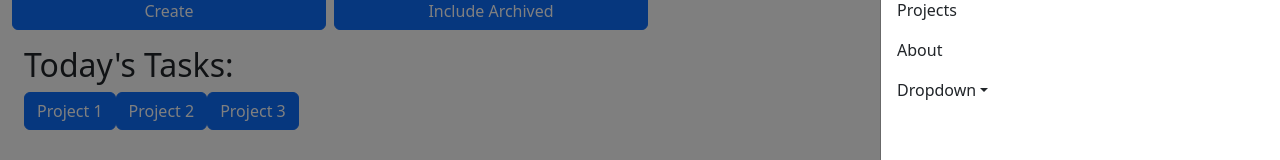
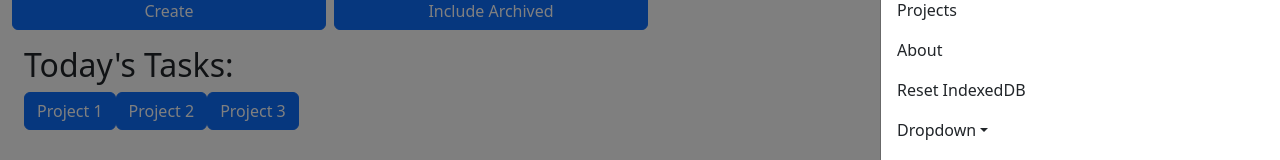
Before and after one commit to jumpingElephant/react-timesheet-pwa, a React (Create React App) app: page /projects in a window 1280 px wide. Both pictures are taken after a click on the button 1170 px from the left and 28 px from the top of the page. Shown: the part 128-288 px from the top of the page. Built offline with nearby package versions, Linux system fonts and the light colour scheme.

Commit message:
Add IndexedDB reset functionality to Navbar
Added a "Reset IndexedDB" link in the Navbar that initializes object stores and reloads the page. Also updated indexedDB utility to clear existing stores before initialization.

```diff
--- a/src/components/Navbar.js
+++ b/src/components/Navbar.js
@@ -1,5 +1,6 @@
 import React from 'react';
 import {Container, Nav, Navbar as BootstrapNavbar, NavDropdown, Offcanvas} from 'react-bootstrap';
+import {initializeObjectStoresInIndexedDb} from "../utils/indexedDB";
 
 const Navbar = () => {
     // noinspection HtmlUnknownTarget
@@ -22,6 +23,10 @@ const Navbar = () => {
                                 <Nav.Link href="/">Home</Nav.Link>
                                 <Nav.Link href="/projects">Projects</Nav.Link>
                                 <Nav.Link href="/about">About</Nav.Link>
+                                <Nav.Link onClick={() => {
+                                    initializeObjectStoresInIndexedDb();
+                                    window.location.reload();
+                                }}>Reset IndexedDB</Nav.Link>
                                 <NavDropdown title="Dropdown" id="offcanvasNavbarDropdown">
                                     <NavDropdown.Item href="#action/3.1">Action</NavDropdown.Item>
                                     <NavDropdown.Item href="#action/3.2">Another action</NavDropdown.Item>
--- a/src/utils/indexedDB.js
+++ b/src/utils/indexedDB.js
@@ -111,6 +111,7 @@ export const initializeObjectStoresInIndexedDb = async () => {
         {// Initialize projects store
             const tx = db.transaction(PROJECTS_STORE_NAME, 'readwrite');
             const projectsStore = tx.objectStore(PROJECTS_STORE_NAME);
+            await projectsStore.clear();
             if ((await projectsStore.getAll()).length === 0) {
                 for (const project of initialProjects) {
                     await projectsStore.put(project);
@@ -121,6 +122,7 @@ export const initializeObjectStoresInIndexedDb = async () => {
         {// Initialize tasks store
             const tx = db.transaction(TASKS_STORE_NAME, 'readwrite');
             const tasksStore = tx.objectStore(TASKS_STORE_NAME);
+            await tasksStore.clear();
             if ((await tasksStore.getAll()).length === 0) {
                 for (const task of initialTasks) {
                     await tasksStore.put(task);
```
